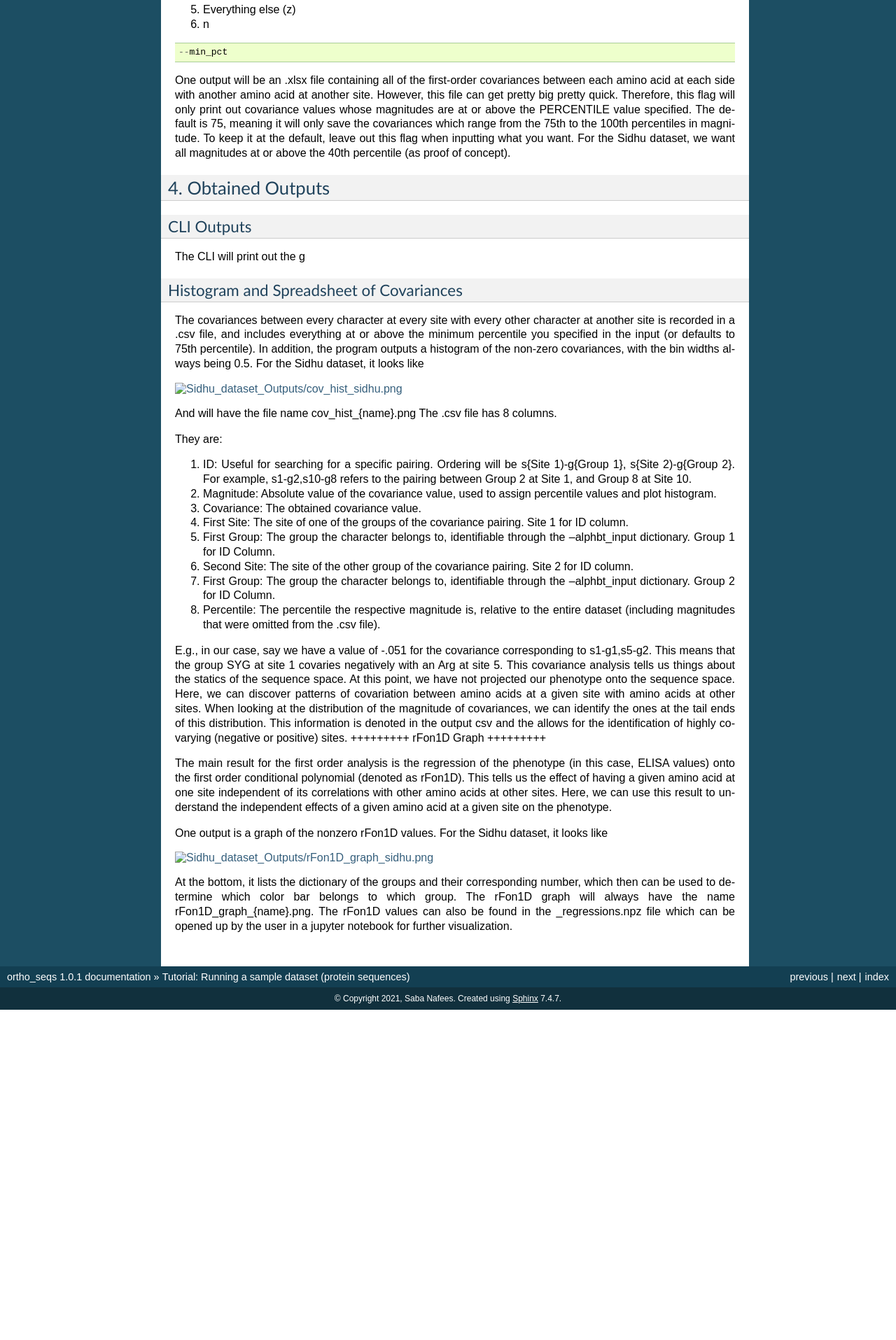
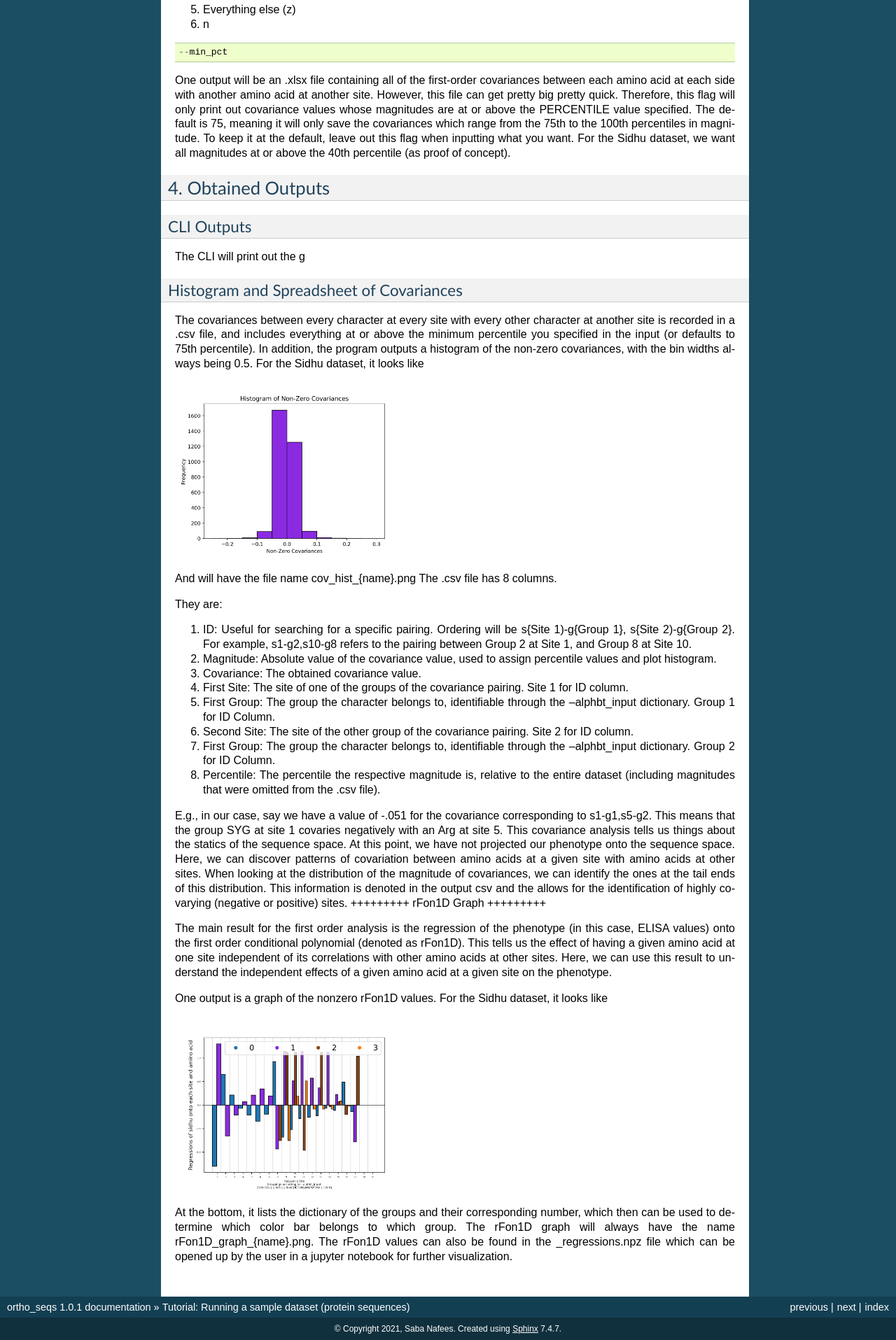
Before and after one commit to snafees/ortho_seqs, a Sphinx documentation site: the page built from docs/source/tutorial.rst, in a window 1280 px wide. Shown: the part 2797-4712 px from the top of the page at 70% size. Built offline with Sphinx 7.4.7, drawn with Linux system fonts in a browser that asks for light colours; before the commit the page ends 4240 px from its top, so only the background shows below that.

Commit message:
fixing image paths

```diff
--- a/docs/source/tutorial.rst
+++ b/docs/source/tutorial.rst
@@ -137,7 +137,7 @@ Histogram and Spreadsheet of Covariances
 +++++++++
 The covariances between every character at every site with every other character at another site is recorded in a .csv file, and includes everything at or above the minimum percentile you specified in the input (or defaults to 75th percentile). In addition, the program outputs a histogram of the non-zero covariances, with the bin widths always being 0.5. For the Sidhu dataset, it looks like
 
-.. image:: Sidhu_dataset_Outputs/cov_hist_sidhu.png
+.. image:: cov_hist_sidhu.png
   :height: 250px
 
 And will have the file name cov_hist_{name}.png
@@ -169,7 +169,7 @@ Here, we can use this result to understand the independent effects of a given am
 
 One output is a graph of the nonzero rFon1D values. For the Sidhu dataset, it looks like
 
-.. image:: Sidhu_dataset_Outputs/rFon1D_graph_sidhu.png
+.. image:: rFon1D_graph_sidhu.png
   :height: 250px
 
 At the bottom, it lists the dictionary of the groups and their corresponding number, which then can be used to determine which color bar belongs to which group.
```
